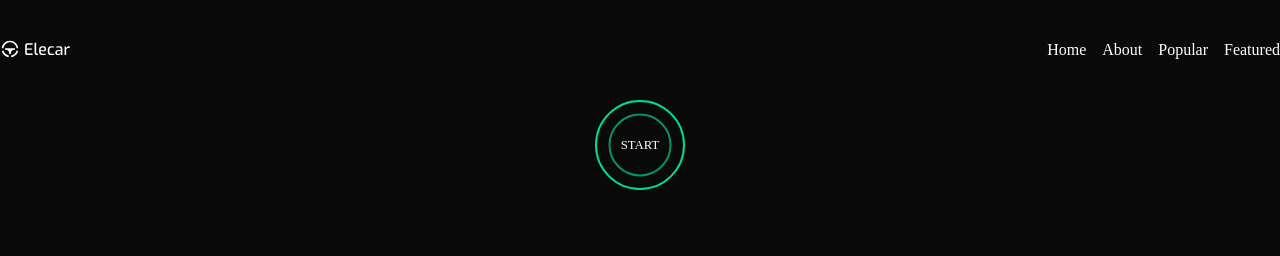
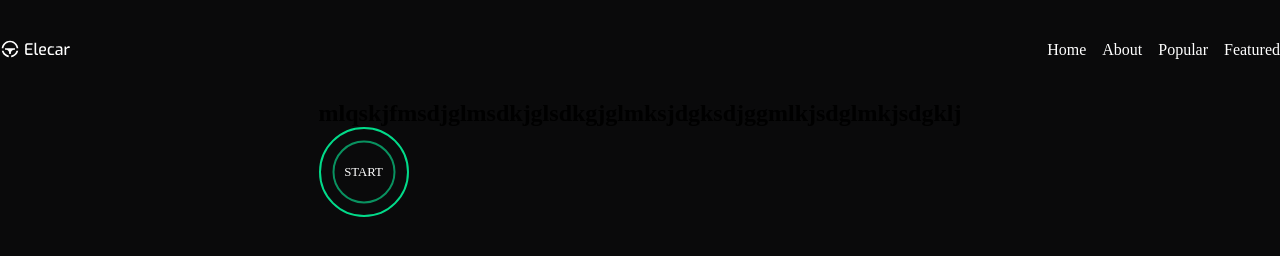
Before and after one commit to lod-d/cards_elecar, a website built with Vite: page index.html in a window 1280 px wide. Built offline with nearby package versions, Linux system fonts and the light colour scheme.

Commit message:
message ici

```diff
--- a/index.html
+++ b/index.html
@@ -22,7 +22,7 @@
     <main>
       <section>
         <div class="container_hero">
-          <h1></h1>
+          <h1>mlqskjfmsdjglmsdkjglsdkgjglmksjdgksdjggmlkjsdglmkjsdgklj</h1>
           <h2></h2>
 
           <p></p>
```
